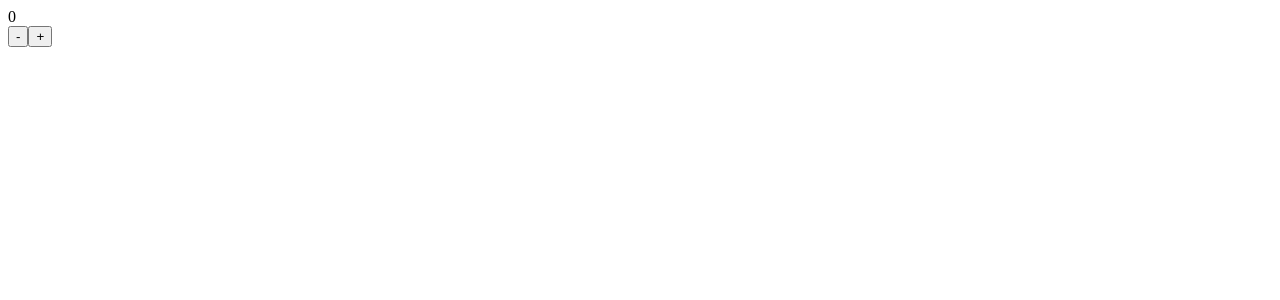
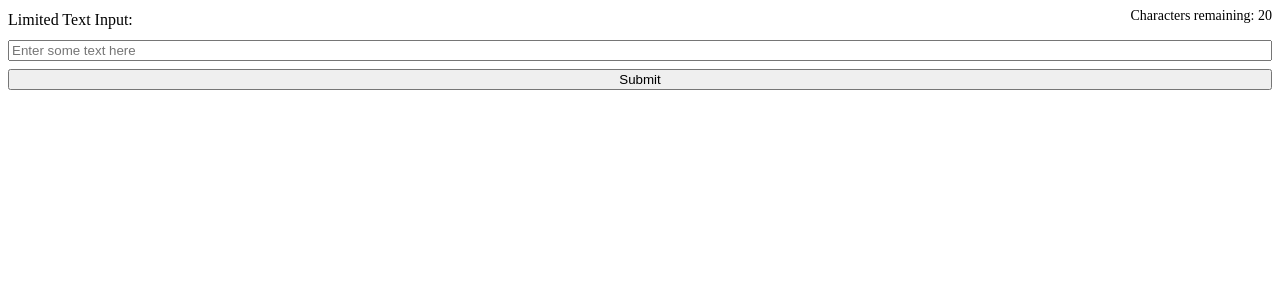
Before and after one commit to codecamp-prem/React-Coding-Interview, a React (Vite) app: page / in a window 1280 px wide. Shown: the top 300 px of the page. Built offline with nearby package versions, Linux system fonts and the light colour scheme.

Commit message:
useState demo 2

```diff
--- a/src/App.tsx
+++ b/src/App.tsx
@@ -1,9 +1,9 @@
-import Counter from "./Challanges/Counter";
+import SmartCharacterLimit from "./Challanges/SmartCharacterLimit";
 
 function App() {
   return (
     <>
-      <Counter />
+      <SmartCharacterLimit />
     </>
   );
 }
--- /dev/null
+++ b/src/Challanges/SmartCharacterLimit.tsx
@@ -0,0 +1,48 @@
+import { ChangeEvent, FormEvent, useState } from "react";
+import "./smartCharacterLimit.css";
+
+function LimitedTextInput({ characterLimit = 10 }: { characterLimit: number }) {
+  const [inputValue, setInputValue] = useState("");
+  const remainingChar = characterLimit - inputValue.length;
+  const limitExceeded = remainingChar < 0;
+
+  const handleChange = (e: ChangeEvent<HTMLInputElement>) => {
+    setInputValue(e.target.value);
+  };
+
+  const handleSubmit = (e: FormEvent<HTMLFormElement>) => {
+    e.preventDefault();
+
+    if (limitExceeded) {
+      alert("The input exceeds the character limit. Please shorten the text");
+    } else {
+      setInputValue("");
+      alert("Thanks for your submission");
+    }
+  };
+  return (
+    <form onSubmit={handleSubmit}>
+      <div>
+        <label htmlFor="limited">Limited Text Input:</label>
+        <span className={limitExceeded ? "error" : "no-error"}>
+          Characters remaining: {remainingChar}
+        </span>
+      </div>
+      <input
+        type="text"
+        placeholder="Enter some text here"
+        id="limited"
+        value={inputValue}
+        onChange={handleChange}
+      />
+      <button type="submit" className="primary">
+        Submit
+      </button>
+    </form>
+  );
+}
+const SmartCharacterLimit = () => {
+  return <LimitedTextInput characterLimit={20} />;
+};
+
+export default SmartCharacterLimit;
--- /dev/null
+++ b/src/Challanges/smartCharacterLimit.css
@@ -0,0 +1,22 @@
+h1 {
+  text-align: center;
+}
+form {
+  display: grid;
+  gap: 8px;
+}
+form div {
+  display: flex;
+  align-items: center;
+  justify-content: space-between;
+}
+span {
+  font-size: 14px;
+  margin-bottom: 8px;
+}
+.error {
+  color: red;
+}
+.no-error {
+  color: "#f5f5dc";
+}
```
